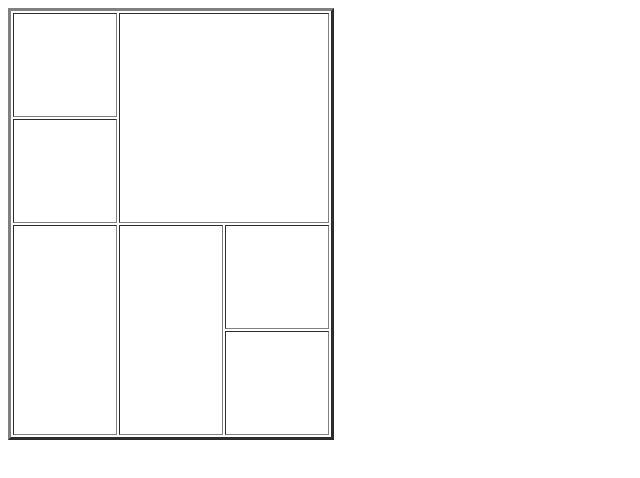
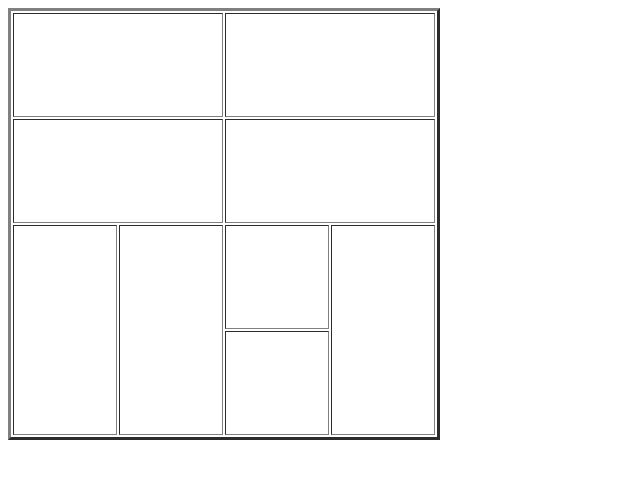
Before and after one commit to nikonaime/html-and-css-practice, a plain HTML site: page 3-Images-and-Tables/index.html in a window 1280 px wide. Shown: the whole page, without its empty margins (0-640 px from the left). Drawn offline with Linux system fonts and the light colour scheme.

Commit message:
feat(3-Images-and-Tables): Finish practice-2

```diff
--- a/3-Images-and-Tables/index.html
+++ b/3-Images-and-Tables/index.html
@@ -10,16 +10,18 @@
     <table border="3">
         <tbody>
             <tr>
-                <td width="100" height="100"></td>
-                <td width="100" height="100" colspan="2" rowspan="2"></td>
+                <td colspan="2" width="100" height="100"></td>
+                <td colspan="2" width="100" height="100"></td>
             </tr>
             <tr>
-                <td width="100" height="100"></td>
+                <td colspan="2" width="100" height="100"></td>
+                <td colspan="2" width="100" height="100"></td>
             </tr>
             <tr>
-                <td width="100" height="100" rowspan="2"></td>
-                <td width="100" height="100" rowspan="2"></td>
+                <td rowspan="2" width="100" height="100"></td>
+                <td rowspan="2" width="100" height="100"></td>
                 <td width="100" height="100"></td>
+                <td rowspan="2" width="100" height="100"></td>
             </tr>
             <tr>
                 <td width="100" height="100"></td>
```
